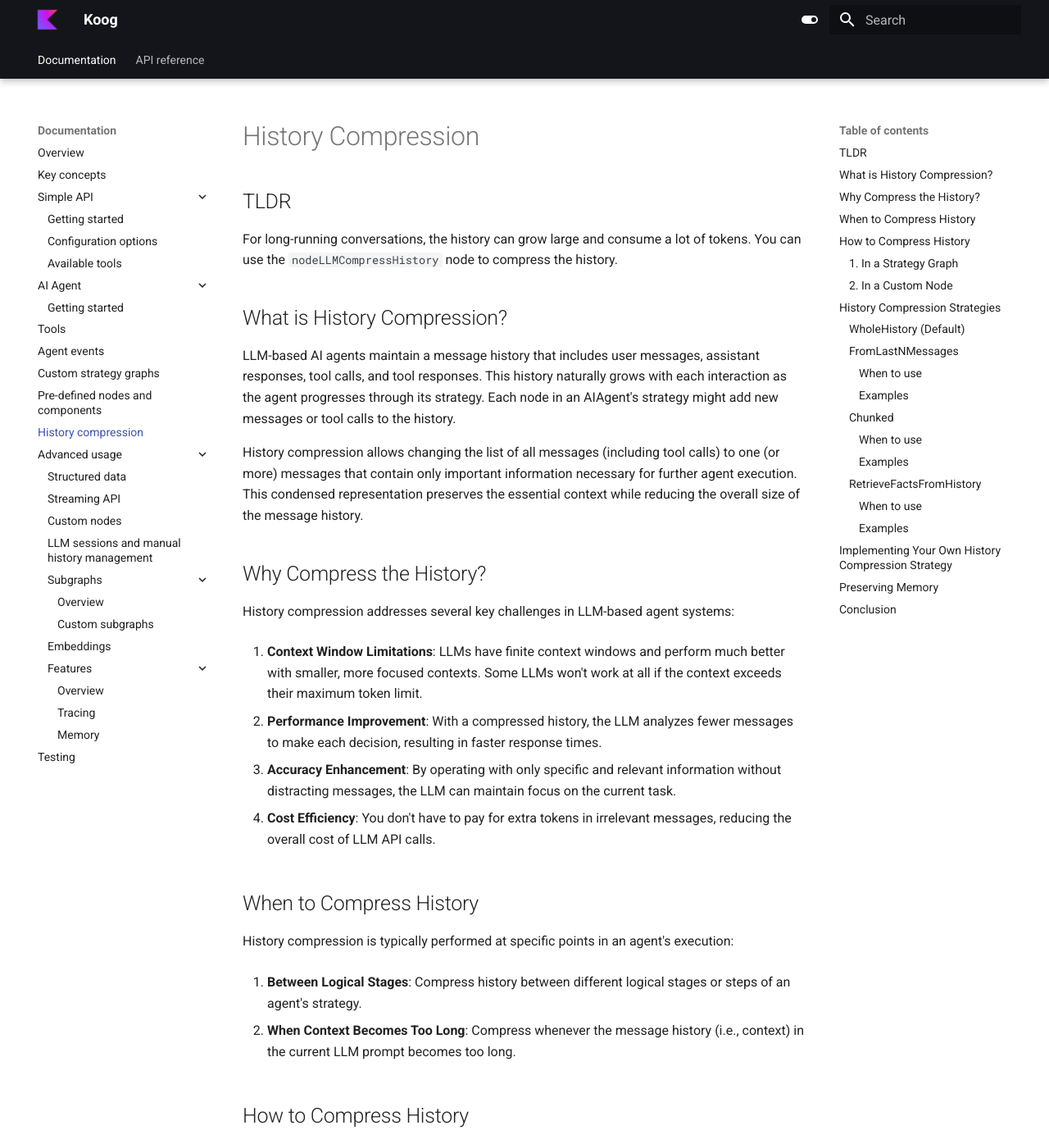
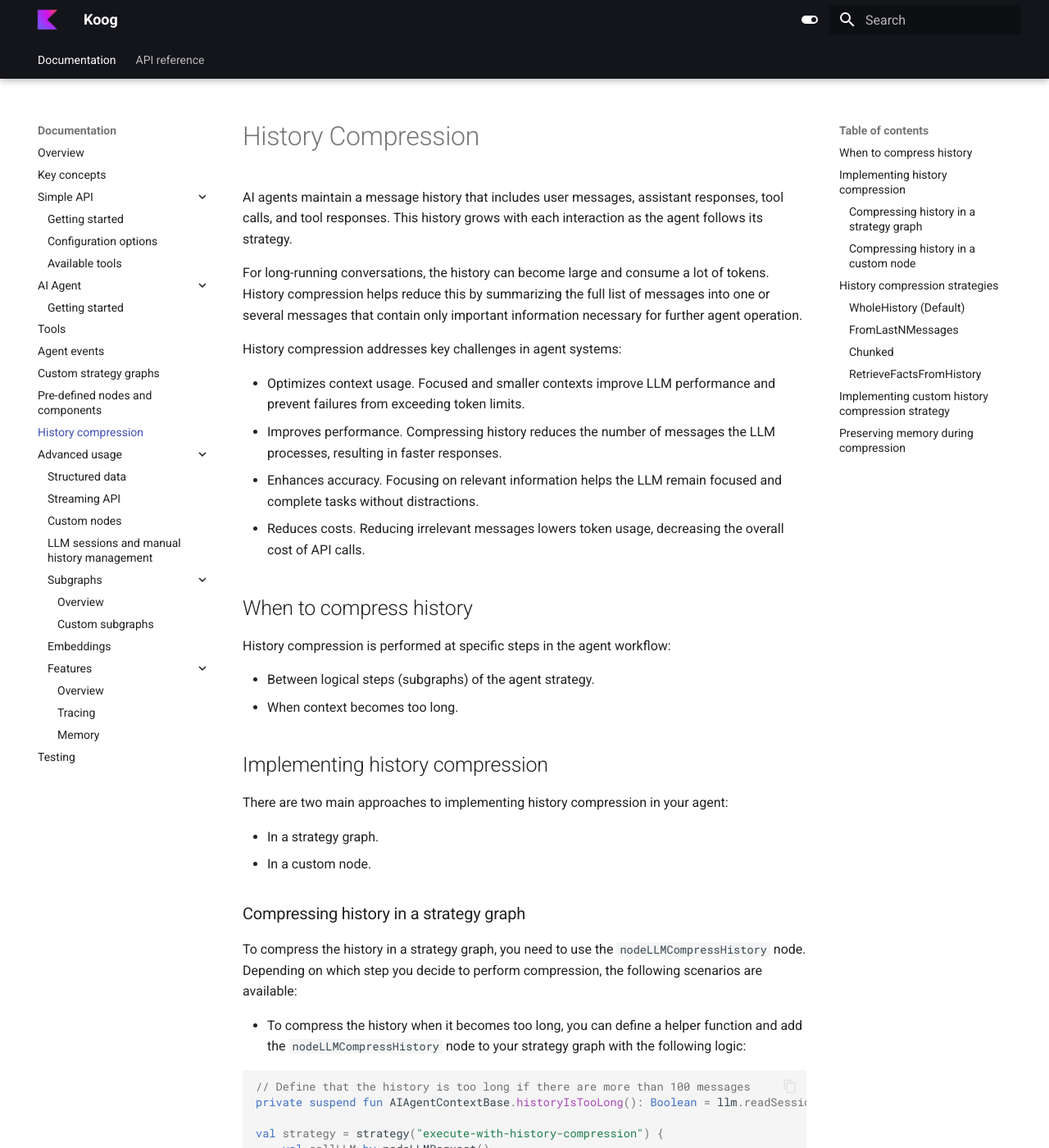
Before and after one commit to JetBrains/koog-docs, an MkDocs documentation site: the page built from docs/history-compression.md, in a window 1280 px wide and 1400 px high. Shown: the whole window at 82% size. Built offline with MkDocs 1.6.1 and Material for MkDocs 9.7.7, drawn with Linux system fonts in a browser that asks for light colours; some of the changed text lies outside the part shown.

Commit message:
Updated History compression

````diff
--- a/docs/history-compression.md
+++ b/docs/history-compression.md
@@ -1,114 +1,118 @@
 # History Compression
 
-## TLDR
+AI agents maintain a message history that includes user messages, assistant responses, tool calls, and tool responses.
+This history grows with each interaction as the agent follows its strategy.
 
-For long-running conversations, the history can grow large and consume a lot of tokens. You can use the
-`nodeLLMCompressHistory` node to compress the history.
+For long-running conversations, the history can become large and consume a lot of tokens.
+History compression helps reduce this by summarizing the full list of messages into one or several messages that contain only important information necessary for further agent operation.
 
-## What is History Compression?
+History compression addresses key challenges in agent systems:
 
-LLM-based AI agents maintain a message history that includes user messages, assistant responses, tool calls, and tool responses. This history naturally grows with each interaction as the agent progresses through its strategy. Each node in an AIAgent's strategy might add new messages or tool calls to the history.
+- Optimizes context usage. Focused and smaller contexts improve LLM performance and prevent failures from exceeding token limits.
+- Improves performance. Compressing history reduces the number of messages the LLM processes, resulting in faster responses.
+- Enhances accuracy. Focusing on relevant information helps the LLM remain focused and complete tasks without distractions.
+- Reduces costs. Reducing irrelevant messages lowers token usage, decreasing the overall cost of API calls.
 
-History compression allows changing the list of all messages (including tool calls) to one (or more) messages that contain only important information necessary for further agent execution. This condensed representation preserves the essential context while reducing the overall size of the message history.
+## When to compress history
 
-## Why Compress the History?
+History compression is performed at specific steps in the agent workflow:
 
-History compression addresses several key challenges in LLM-based agent systems:
+- Between logical steps (subgraphs) of the agent strategy.
+- When context becomes too long.
 
-1. **Context Window Limitations**: LLMs have finite context windows and perform much better with smaller, more focused contexts. Some LLMs won't work at all if the context exceeds their maximum token limit.
+## Implementing history compression
 
-2. **Performance Improvement**: With a compressed history, the LLM analyzes fewer messages to make each decision, resulting in faster response times.
+There are two main approaches to implementing history compression in your agent:
 
-3. **Accuracy Enhancement**: By operating with only specific and relevant information without distracting messages, the LLM can maintain focus on the current task.
+- In a strategy graph.
+- In a custom node.
 
-4. **Cost Efficiency**: You don't have to pay for extra tokens in irrelevant messages, reducing the overall cost of LLM API calls.
+### Compressing history in a strategy graph
 
-## When to Compress History
+To compress the history in a strategy graph, you need to use the `nodeLLMCompressHistory` node.
+Depending on which step you decide to perform compression, the following scenarios are available:
 
-History compression is typically performed at specific points in an agent's execution:
-
-1. **Between Logical Stages**: Compress history between different logical stages or steps of an agent's strategy.
-
-2. **When Context Becomes Too Long**: Compress whenever the message history (i.e., context) in the current LLM prompt becomes too long.
-
-## How to Compress History
-
-There are two main ways to implement history compression in your agent:
-
-### 1. In a Strategy Graph
-
-When writing a strategy graph, use the `nodeLLMCompressHistory()` function:
+* To compress the history when it becomes too long, you can define a helper function and add the `nodeLLMCompressHistory` node to your strategy graph with the following logic:
 
 ```kotlin
+// Define that the history is too long if there are more than 100 messages
+private suspend fun AIAgentContextBase.historyIsTooLong(): Boolean = llm.readSession { prompt.messages.size > 100 }
+
 val strategy = strategy("execute-with-history-compression") {
     val callLLM by nodeLLMRequest()
     val executeTool by nodeExecuteTool()
     val sendToolResult by nodeLLMSendToolResult()
 
-    // Compresses the LLM history and keeps the current ReceivedToolResult for the next node
+    // Compress the LLM history and keep the current ReceivedToolResult for the next node
     val compressHistory by nodeLLMCompressHistory<ReceivedToolResult>()
 
     edge(nodeStart forwardTo callLLM)
     edge(callLLM forwardTo nodeFinish onAssistantMessage { true })
     edge(callLLM forwardTo executeTool onToolCall { true })
 
-    // Compressing history after executing any tool if the history is too long
+    // Compress history after executing any tool if the history is too long
     edge(executeTool forwardTo compressHistory onCondition { historyIsTooLong() })
     edge(compressHistory forwardTo sendToolResult)
-    // Otherwise, proceeding to the next LLM request
+    // Otherwise, proceed to the next LLM request
     edge(executeTool forwardTo sendToolResult onCondition { !historyIsTooLong() })
 
     edge(sendToolResult forwardTo executeTool onToolCall { true })
     edge(sendToolResult forwardTo nodeFinish onAssistantMessage { true })
 }
 ```
+In this example, the strategy checks if the history is too long after each tool call.
+The history is compressed before sending the tool result back to the LLM. This prevents the context from growing during long conversations.
 
-```kotlin
-// Let's define that the history is too long if there's more than 100 messages
-private suspend fun AIAgentContextBase.historyIsTooLong(): Boolean = llm.readSession { prompt.messages.size > 100 }
-```
-
-Or you can decide to compress the history between the logical steps (subgraphs) of your strategy:
+* To compress the history between the logical steps (subgraphs) of your strategy, you can implement your strateg as follows:
 
 ```kotlin
 val strategy = strategy("execute-with-history-compression") {
     val collectInformation by subgraph<String, String> {
-        // some steps to collect the information
+        // Some steps to collect the information
     }
     val compressHistory by nodeLLMCompressHistory<String>()
     val makeTheDecision by subgraph<String, Decision> {
-        // some steps to make the decision based on the current compressed history + the collected information
+        // Some steps to make the decision based on the current compressed history and collected information
     }
 
     nodeStart then collectInformation then compressHistory then makeTheDecision
 }
 ```
+In this example, the history is compressed after completing the information collection phase, but before proceeding to the decision-making phase.
 
-### 2. In a Custom Node
+### Compressing history in a custom node
 
-If you are implementing your custom node, use:
+If you are implementing a custom node, you can compress history using the `replaceHistoryWithTLDR()` function as follows:
 
 ```kotlin
 llm.writeSession {
     replaceHistoryWithTLDR()
 }
 ```
+This approach gives you more flexibility to implement compression at any point in your custom node logic, based on your specific requirements.
 
-## History Compression Strategies
+To learn more about custom nodes, see [Custom nodes](custom-nodes.md).
 
-You can pass an optional `strategy` parameter to `nodeLLMCompressHistory(strategy=...)` or to `replaceHistoryWithTLDR(strategy=...)` that affects the history compression process.
+## History compression strategies
+
+You can customize the compression process by passing an optional `strategy` parameter to `nodeLLMCompressHistory(strategy=...)` or to `replaceHistoryWithTLDR(strategy=...)`.
+The framework provides several built-in strategies.
 
 ### WholeHistory (Default)
 
-Compresses the entire history into one TLDR message summarizing what has been achieved so far.
+The default strategy that compresses the entire history into one TLDR message that summarizes what has been achieved so far.
+This strategy works well for most general use cases where you want to maintain awareness of the entire conversation context while reducing token usage.
 
+You can use it as follows:
+
+* In a strategy graph:
 ```kotlin
 val compressHistory by nodeLLMCompressHistory<ProcessedInput>(
     strategy = HistoryCompressionStrategy.WholeHistory
 )
 ```
 
-Or in a custom node:
+* In a custom node:
 
 ```kotlin
 llm.writeSession {
@@ -118,15 +122,12 @@ llm.writeSession {
 
 ### FromLastNMessages
 
-Compresses only the last `n` messages into a TLDR message and completely drops the earlier messages.
-
-#### When to use
-
+The strategy compresses only the last `n` messages into a TLDR message and completely discards earlier messages.
 This is useful when only the latest achievements of the agent (or the latest discovered facts, the latest context) are relevant for solving the problem.
 
-#### Examples
+You can use it as follows:
 
-In the strategy graph:
+* In a strategy graph:
 
 ```kotlin
 val compressHistory by nodeLLMCompressHistory<ProcessedInput>(
@@ -134,7 +135,7 @@ val compressHistory by nodeLLMCompressHistory<ProcessedInput>(
 )
 ```
 
-Or in a custom node:
+* In a custom node:
 
 ```kotlin
 llm.writeSession {
@@ -144,15 +145,12 @@ llm.writeSession {
 
 ### Chunked
 
-Splits the whole message history into chunks of a fixed size and compresses each chunk independently into a TLDR message.
-
-#### When to use
-
+The strategy splits the whole message history into chunks of a fixed size and compresses each chunk independently into a TLDR message.
 This is useful when you need not only the concise TLDR of what has been done so far but also want to keep track of the overall progress, and some older information might also be important.
 
-#### Examples
+You can use it as follows:
 
-In the strategy graph:
+* In a strategy graph:
 
 ```kotlin
 val compressHistory by nodeLLMCompressHistory<ProcessedInput>(
@@ -160,7 +158,7 @@ val compressHistory by nodeLLMCompressHistory<ProcessedInput>(
 )
 ```
 
-Or in a custom node:
+* In a custom node:
 
 ```kotlin
 llm.writeSession {
@@ -170,14 +168,13 @@ llm.writeSession {
 
 ### RetrieveFactsFromHistory
 
-Searches for specific facts relevant to the provided list of concepts in the history and retrieves them. It changes the whole history to just these facts and leaves them as context for future LLM requests.
-#### When to use
-
+The strategy searches for specific facts relevant to the provided list of concepts in the history and retrieves them.
+It changes the whole history to just these facts and leaves them as context for future LLM requests.
 This is useful when you have an idea of what exact facts will be relevant for the LLM to perform better on the task.
 
-#### Examples
+You can use it as follows:
 
-In the strategy graph:
+* In a strategy graph:
 
 ```kotlin
 val compressHistory by nodeLLMCompressHistory<ProcessedInput>(
@@ -207,7 +204,7 @@ val compressHistory by nodeLLMCompressHistory<ProcessedInput>(
 )
 ```
 
-Or in a custom node:
+* In a custom node:
 
 ```kotlin
 llm.writeSession {
@@ -239,9 +236,11 @@ llm.writeSession {
 }
 ```
 
-## Implementing Your Own History Compression Strategy
+## Implementing custom history compression strategy
 
-You can create your own history compression strategy by extending the `HistoryCompressionStrategy` abstract class and implementing the `compress` method:
+You can create your own history compression strategy by extending the `HistoryCompressionStrategy` abstract class and implementing the `compress` method.
+
+Here is an example:
 
 ```kotlin
 class MyCustomCompressionStrategy : HistoryCompressionStrategy() {
@@ -274,7 +273,11 @@ class MyCustomCompressionStrategy : HistoryCompressionStrategy() {
 }
 ```
 
-Then use your custom strategy:
+In this example, the custom strategy filters messages that contain the word "important" and keeps only those in the compressed history.
+
+Then you can use it as follows:
+
+* In a strategy graph:
 
 ```kotlin
 val compressHistory by nodeLLMCompressHistory<ProcessedInput>(
@@ -282,7 +285,7 @@ val compressHistory by nodeLLMCompressHistory<ProcessedInput>(
 )
 ```
 
-Or in a custom node:
+* In a custom node:
 
 ```kotlin
 llm.writeSession {
@@ -290,9 +293,14 @@ llm.writeSession {
 }
 ```
 
-## Preserving Memory
+## Preserving memory during compression
 
-All history compression methods have a `preserveMemory` parameter (default: `true`) that determines whether memory-related messages should be preserved during compression. These are messages that contain facts retrieved from memory or indicate that the memory feature is not enabled.
+All history compression methods have the `preserveMemory` parameter that determines whether memory-related messages should be preserved during compression.
+These are messages that contain facts retrieved from memory or indicate that the memory feature is not enabled.
+
+You can use the `preserveMemory` parameter as follows:
+
+* In a strategy graph:
 
 ```kotlin
 val compressHistory by nodeLLMCompressHistory<ProcessedInput>(
@@ -301,7 +309,7 @@ val compressHistory by nodeLLMCompressHistory<ProcessedInput>(
 )
 ```
 
-Or in a custom node:
+* In a custom node:
 
 ```kotlin
 llm.writeSession {
@@ -311,7 +319,3 @@ llm.writeSession {
     )
 }
 ```
-
-## Conclusion
-
-History compression is a powerful technique for managing the context window of LLM-based agents. By using the appropriate compression strategy, you can improve performance, accuracy, and cost-efficiency while ensuring that the agent has access to the most relevant information for its current task.
````
